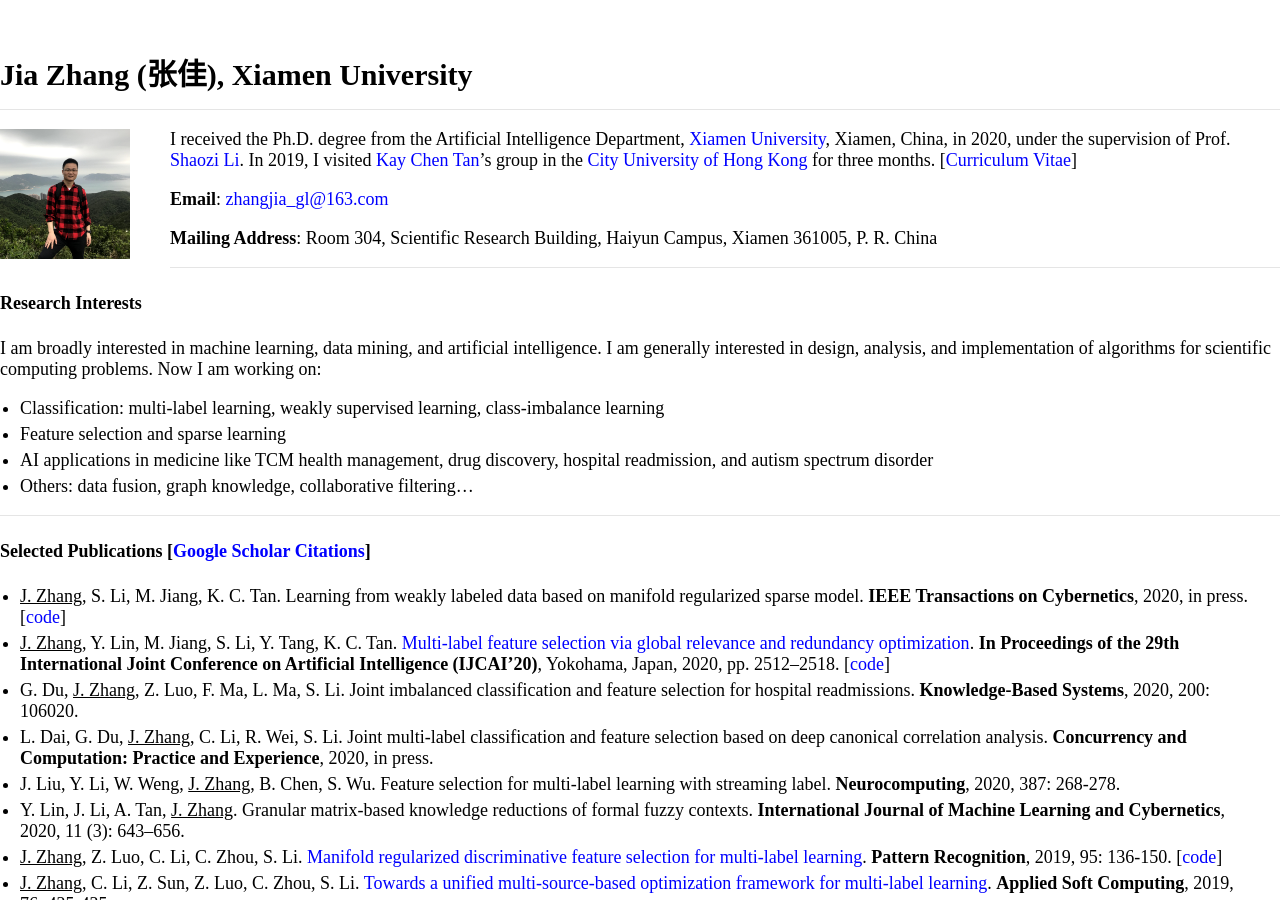
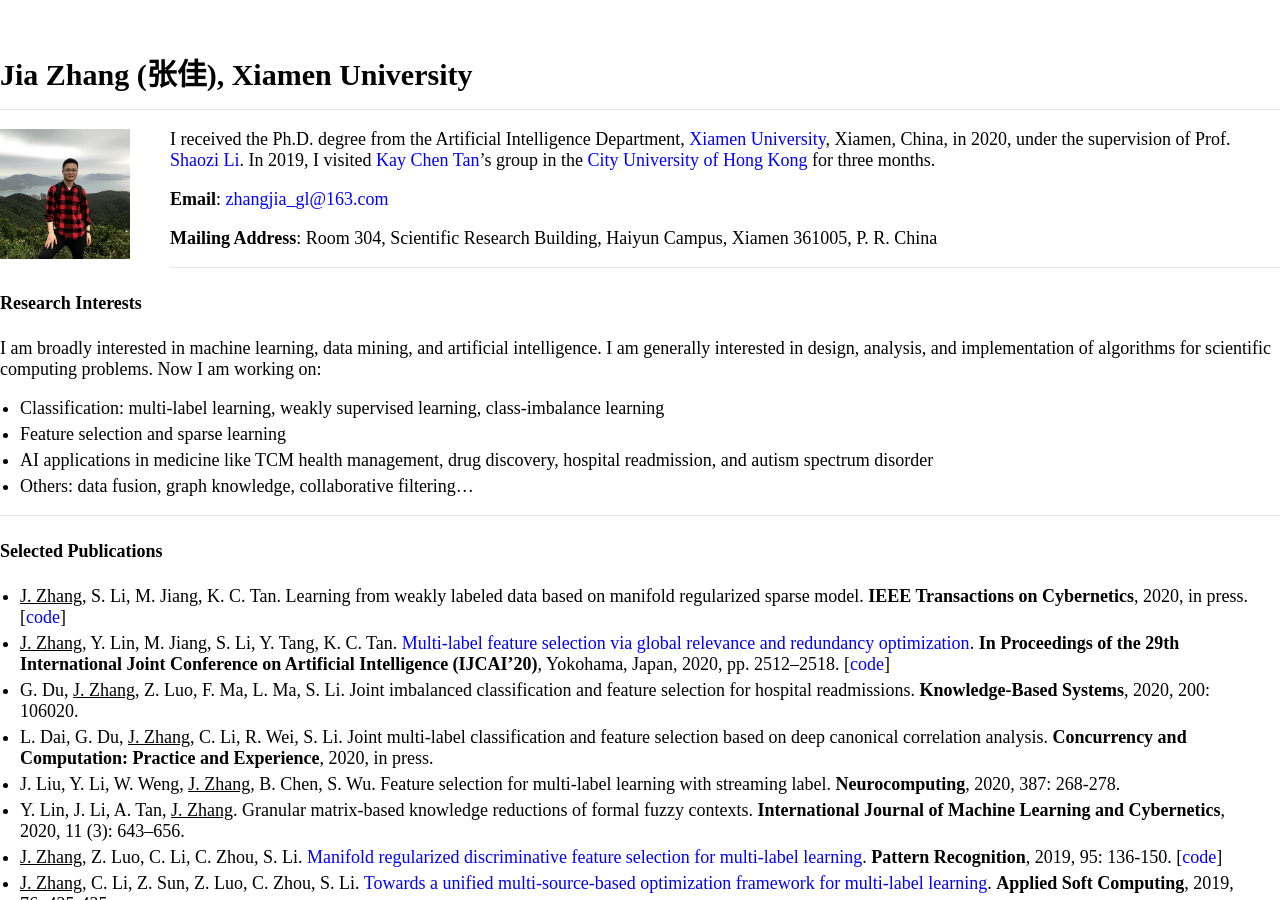
Before and after one commit to jiazhang-ml/jiazhang-ml.github.io, a Jekyll site: the page built from index.md, in a window 1280 px wide and 900 px high. Built offline with Jekyll 4.4.1, drawn with Linux system fonts in a browser that asks for light colours.

Commit message:
Update index.md

```diff
--- a/index.md
+++ b/index.md
@@ -5,7 +5,7 @@ layout: default
 
 <img class="profile-picture" src="1.jpg">
 
-I received the Ph.D. degree from the Artificial Intelligence Department, [Xiamen University](https://www.xmu.edu.cn/), Xiamen, China, in 2020, under the supervision of Prof. [Shaozi Li](https://imt.xmu.edu.cn/szdw/js.htm). In 2019, I visited [Kay Chen Tan](http://www.cityu.edu.hk/stfprofile/kaytan.htm)'s group in the [City University of Hong Kong](https://www.cityu.edu.hk/) for three months. [[Curriculum Vitae](resume.pdf)]
+I received the Ph.D. degree from the Artificial Intelligence Department, [Xiamen University](https://www.xmu.edu.cn/), Xiamen, China, in 2020, under the supervision of Prof. [Shaozi Li](https://imt.xmu.edu.cn/szdw/js.htm). In 2019, I visited [Kay Chen Tan](http://www.cityu.edu.hk/stfprofile/kaytan.htm)'s group in the [City University of Hong Kong](https://www.cityu.edu.hk/) for three months.
 
 **Email**: [zhangjia_gl@163.com](mailto:zhangjia_gl@163.com)
 
@@ -24,7 +24,7 @@ I am broadly interested in machine learning, data mining, and artificial intelli
 
 ---
 
-#### Selected Publications [[Google Scholar Citations](https://scholar.google.com/citations?user=yBaTk-gAAAAJ&hl=en)]
+#### Selected Publications
 * <u>J. Zhang</u>, S. Li, M. Jiang, K. C. Tan. Learning from weakly labeled data based on manifold regularized sparse model. **IEEE Transactions on Cybernetics**, 2020, in press. [[code](MSWL-master.zip)]
 * <u>J. Zhang</u>, Y. Lin, M. Jiang, S. Li, Y. Tang, K. C. Tan. [Multi-label feature selection via global relevance and redundancy optimization](0348.pdf). **In Proceedings of the 29th International Joint Conference on Artificial Intelligence (IJCAI’20)**, Yokohama, Japan, 2020, pp. 2512–2518. [[code](GRRO-master.zip)]
 * G. Du, <u>J. Zhang</u>, Z. Luo, F. Ma, L. Ma, S. Li. Joint imbalanced classification and feature selection for hospital readmissions. **Knowledge-Based Systems**, 2020, 200: 106020.
```
